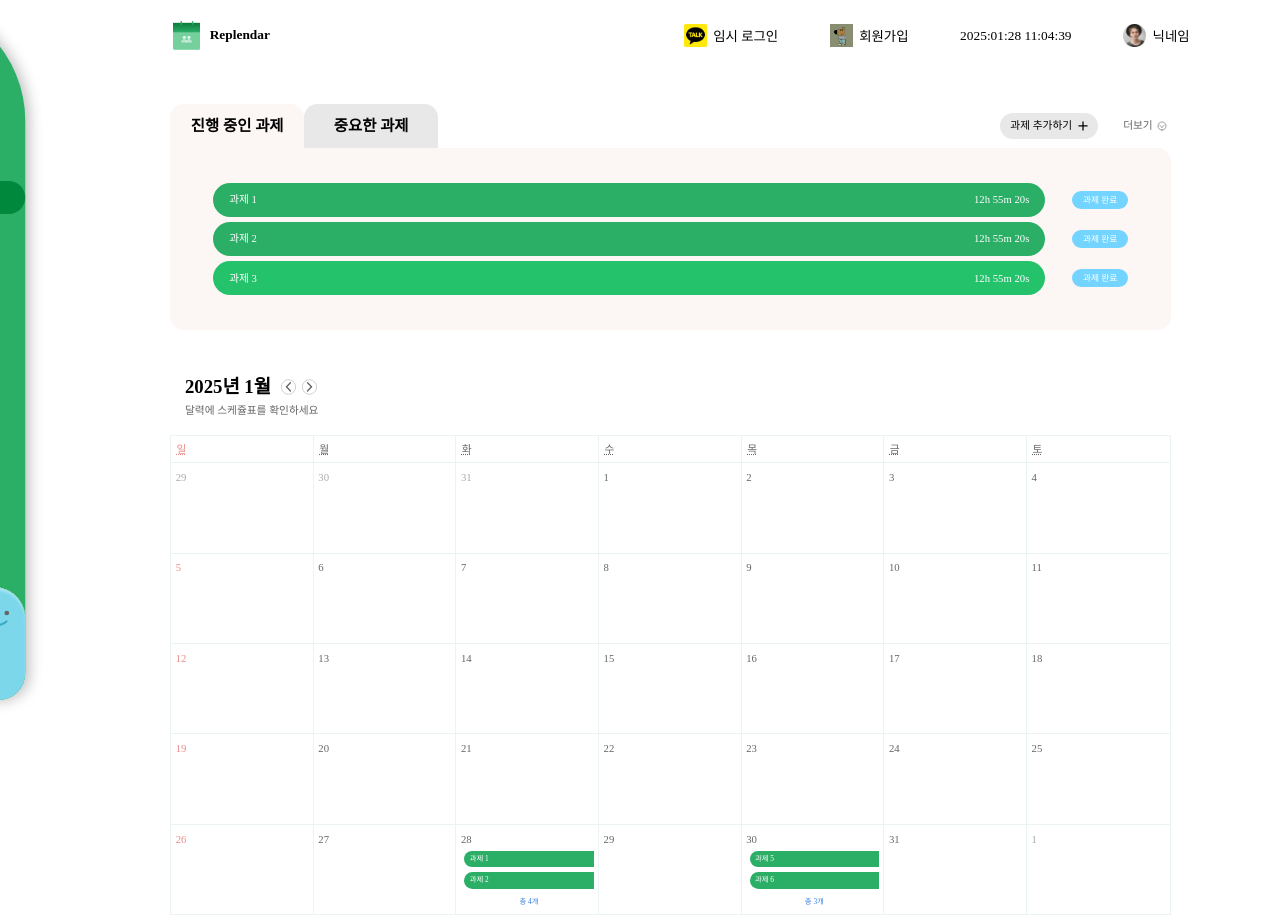
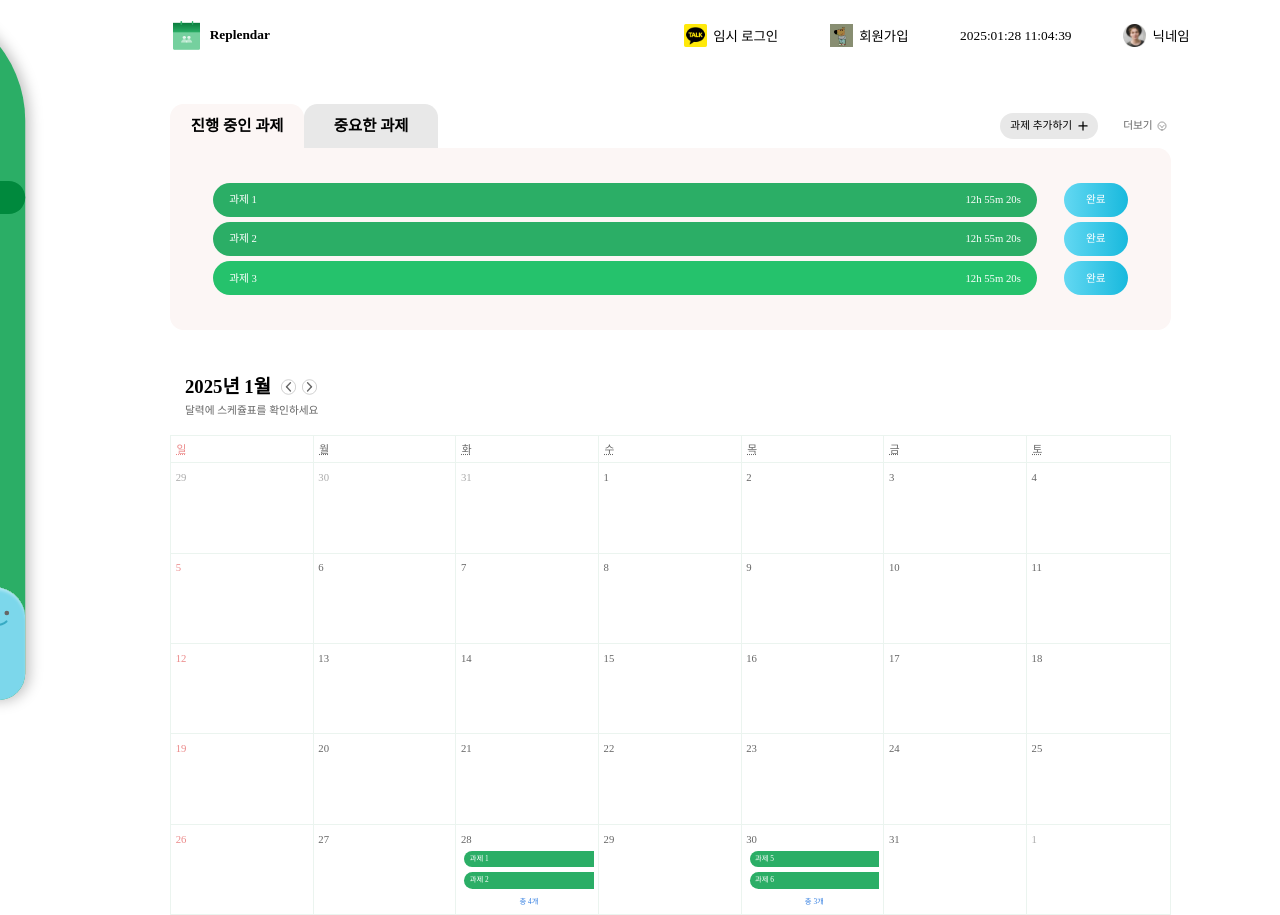
Before and after one commit to UMC-Replendar/Web, a React (Vite) app in the folder Replendar/: page /#/ in a window 1280 px wide. Built offline with nearby package versions, Linux system fonts and the light colour scheme; a web font is replaced by a local one.

Commit message:
[FEAT] 메인 정리

```diff
--- a/Replendar/src/modal/commuModal.tsx
+++ b/Replendar/src/modal/commuModal.tsx
@@ -8,7 +8,7 @@ const Overlay = styled.div`
   left: 0;
   width: 100%;
   height: 100%;
-  background: transparent;!important
+  background: transparent !important;
   display: flex;
   align-items: center;
   justify-content: center;
--- a/Replendar/src/pages/OngoingTasks.tsx
+++ b/Replendar/src/pages/OngoingTasks.tsx
@@ -7,6 +7,7 @@ import DownArrowIcon from '../assets/images/DownArrowIcon.svg';
 import UpArrowIcon from '../assets/images/UpArrowIcon.svg';
 import EditTaskModal from '../modal/EditTaskModal';
 import useModalStore from '../store/modalStore';
+import useTaskStore from '../store/useTaskStore';
 
 const PageWrapper = styled.div`
   margin-top: 79px;
@@ -138,21 +139,23 @@ const TaskInfo = styled.div`
 `;
 
 const TaskCompleteButton = styled.button`
-  display: flex;
-  padding: 4px 16px;
+  width: 100px;
+  height: 50px;
+  padding: 14px 30px;
+  background: linear-gradient(270deg, #18b9dd 0%, #63d8f2 100%);
+  border-radius: 50px;
+  border: none;
   justify-content: center;
   align-items: center;
-  border-radius: 50px;
-  border: none;
-  background: #73d5ff;
+  gap: 8px;
+  display: flex;
   color: white;
   font-family: Pretendard;
-  font-size: 13px;
-  font-style: normal;
+  font-size: 16px;
   font-weight: 500;
-  line-height: 140%;
+  line-height: 22.4px;
   cursor: pointer;
-
+  word-wrap: break-word;
   white-space: nowrap;
 `;
 
@@ -166,88 +169,14 @@ interface TaskData {
 }
 
 function OngoingTasks() {
-  const [tasks, setTasks] = useState<TaskData[]>([
-    {
-      color: '#2BAE66',
-      name: '과제 1',
-      deadline: '2025-01-28T23:59:59',
-      remainingTime: '',
-      isToggled: false,
-      isBookmarked: false,
-    },
-    {
-      color: '#2BAE66',
-      name: '과제 2',
-      deadline: '2025-01-28T23:59:59',
-      remainingTime: '',
-      isToggled: false,
-      isBookmarked: false,
-    },
-    {
-      color: '#25C26C',
-      name: '과제 3',
-      deadline: '2025-01-28T23:59:59',
-      remainingTime: '',
-      isToggled: false,
-      isBookmarked: false,
-    },
-    {
-      color: '#7AC19A',
-      name: '과제 4',
-      deadline: '2025-01-28T23:59:59',
-      remainingTime: '',
-      isToggled: false,
-      isBookmarked: false,
-    },
-    {
-      color: '#7AC19A',
-      name: '과제 5',
-      deadline: '2025-01-30T23:59:59',
-      remainingTime: '',
-      isToggled: false,
-      isBookmarked: false,
-    },
-    {
-      color: '#7AC19A',
-      name: '과제 6',
-      deadline: '2025-01-30T23:59:59',
-      remainingTime: '',
-      isToggled: false,
-      isBookmarked: false,
-    },
-    {
-      color: '#7AC19A',
-      name: '과제 7',
-      deadline: '2025-01-30T23:59:59',
-      remainingTime: '',
-      isToggled: false,
-      isBookmarked: false,
-    },
-  ]);
-
+  const { tasks, deleteTask, updateRemainingTimes } = useTaskStore(); // Zustand에서 상태 가져오기
+  const { isOpen, openModal, closeModal, modalContent } = useModalStore(); // useModalStore 추가했어요요
   const [visibleTasksCount, setVisibleTasksCount] = useState(
     tasks.length <= 3 ? tasks.length : 3
   );
-  const { openModal, closeModal } = useModalStore(); // useModalStore 추가했어요요
 
   useEffect(() => {
-    const updateRemainingTimes = () => {
-      setTasks((prevTasks) =>
-        prevTasks.map((task) => {
-          const deadlineDate = new Date(task.deadline);
-          const now = new Date();
-          const diffMs = deadlineDate.getTime() - now.getTime();
-          const hours = Math.floor(diffMs / (1000 * 60 * 60));
-          const minutes = Math.floor((diffMs % (1000 * 60 * 60)) / (1000 * 60));
-          const seconds = Math.floor((diffMs % (1000 * 60)) / 1000);
-          return {
-            ...task,
-            remainingTime: `${hours}h ${minutes}m ${seconds}s`,
-          };
-        })
-      );
-    };
-
+    //Zustand로 뺐음
     updateRemainingTimes();
     const interval = setInterval(updateRemainingTimes, 1000);
     return () => clearInterval(interval);
@@ -261,54 +190,21 @@ function OngoingTasks() {
     }
   };
 
-  const [isModalOpen, setIsModalOpen] = useState(false);
-
-  const handleOpenModal = () => {
-    setIsModalOpen(true);
+  const handleCompleteTask = (name: string) => {
+    deleteTask(name); // name을 직접 전달하도록 수정
   };
 
-  const handleCloseModal = () => {
-    setIsModalOpen(false);
-  };
-
-  const [showBookmarked, setShowBookmarked] = useState(false); // 북마크 모드 여부
-  const filteredTasks = showBookmarked
-    ? tasks.filter((task) => task.isBookmarked)
-    : tasks;
-  const handleShowBookmarked = () => {
-    setShowBookmarked((prev) => !prev); // 북마크 모드 토글
-  };
-
-  const handleAddTask = (name: string, deadline: string) => {
-    const newTask: TaskData = {
-      color: '#7AC19A',
-      name,
-      deadline,
-      remainingTime: '',
-      isToggled: false,
-      isBookmarked: false,
-    };
-    setTasks((prevTasks) => {
-      const updatedTasks = [...prevTasks, newTask];
-      const shouldExpand = updatedTasks.length > 3;
-      setVisibleTasksCount(shouldExpand ? updatedTasks.length : 3);
-      return updatedTasks;
-    });
-    setIsModalOpen(false);
-  };
-
-  const handleCompleteTask = (index: number) => {
-    setTasks((prevTasks) => prevTasks.filter((_, i) => i !== index));
-  };
   const handleEditTask = (task: TaskData) => {
-    console.log('Edit Task Clicked:', task); // 디버깅용 로그
-    openModal(
-      <EditTaskModal
-        task={task}
-        onClose={closeModal}
-        onComplete={() => handleCompleteTask(tasks.indexOf(task))}
-      />
-    ); // EditTaskModal 열기
+    const taskIndex = tasks.findIndex((t) => t.name === task.name);
+    if (taskIndex !== -1) {
+      openModal(
+        <EditTaskModal
+          task={task}
+          onClose={closeModal}
+          onComplete={() => handleCompleteTask(task.name)} //name 기준 중복 때문에 나중에 id 로 바꾸기
+        />
+      );
+    }
   };
 
   return (
@@ -318,16 +214,15 @@ function OngoingTasks() {
           <MainPageTitleBox>
             <MainPageTitle>진행 중인 과제</MainPageTitle>
           </MainPageTitleBox>
-          <MainPageTitleBox
-            onClick={handleShowBookmarked}
-            style={{ background: showBookmarked ? '#FCF6F5' : '#E8E8E8' }}
-          >
+          <MainPageTitleBox style={{ background: '#E8E8E8' }}>
             <MainPageTitle>중요한 과제</MainPageTitle>
           </MainPageTitleBox>
         </LeftTitles>
 
         <div style={{ display: 'flex', gap: '31px' }}>
-          <AddButton onClick={handleOpenModal}>
+          <AddButton onClick={() => openModal(<AddTaskModal />)}>
+            {' '}
+            {/* AddTaskModal에 정의함 */}
             과제 추가하기
             <img src={PlusIcon} alt="Plus Icon" />
           </AddButton>
@@ -348,30 +243,25 @@ function OngoingTasks() {
           )}
         </div>
       </MainPageTitleWrapper>
-
       <TaskBox isScrollable={tasks.length > 10}>
-        {tasks.slice(0, visibleTasksCount).map((task, index) => (
+        {tasks.slice(0, visibleTasksCount).map((task) => (
           <Task
-            key={index}
+            key={task.name} // `key`는 `name`을 사용해야 더 안전함
             color={task.color}
             name={task.name}
             remainingTime={task.remainingTime || ''}
-            onComplete={() => handleCompleteTask(index)}
-            onEdit={() => handleEditTask(task)}
+            onComplete={() => handleCompleteTask(task.name)} // ✅ `index` 대신 `task.name` 전달
+            onEdit={() => handleEditTask(task)} // ✅ task 객체 전체 전달
           />
         ))}
       </TaskBox>
-
       <CustomCalendar
         tasks={tasks.map((task) => ({
           name: task.name,
           deadline: task.deadline,
         }))}
       />
-
-      {isModalOpen && (
-        <AddTaskModal onClose={handleCloseModal} onAddTask={handleAddTask} />
-      )}
+      {isOpen && modalContent} {/* Modal정의 Content추가 */}
     </PageWrapper>
   );
 }
@@ -398,7 +288,7 @@ function Task({ color, name, remainingTime, onComplete, onEdit }: TaskProps) {
             onComplete();
           }}
         >
-          과제 완료
+          완료
         </TaskCompleteButton>
       </TaskBlockContainer>
     </>
--- a/Replendar/src/store/modalStore.ts
+++ b/Replendar/src/store/modalStore.ts
@@ -5,6 +5,7 @@ interface ModalState {
   isOpen: boolean;
   content: React.ReactNode | null;
   selectedSchool: string | null;
+  modalContent: React.ReactNode | null;
   openModal: (content: React.ReactNode) => void;
   closeModal: () => void;
   setSelectedSchool: (school: string) => void;
@@ -15,8 +16,9 @@ const useModalStore = create<ModalState>((set) => ({
   isOpen: false,
   content: null,
   selectedSchool: null,
-  openModal: (content) => set({ isOpen: true, content }),
-  closeModal: () => set({ isOpen: false, content: null }),
+  modalContent: null, //추가했습니다.
+  openModal: (content) => set({ isOpen: true, modalContent: content }),
+  closeModal: () => set({ isOpen: false, modalContent: null }),
   setSelectedSchool: (school) => set({ selectedSchool: school }),
 }));
 
--- /dev/null
+++ b/Replendar/src/store/useTaskStore.ts
@@ -0,0 +1,139 @@
+import { create } from 'zustand';
+
+interface Task {
+  color: string;
+  name: string;
+  deadline: string;
+  remainingTime: string;
+  isToggled: boolean;
+  isBookmarked: boolean;
+}
+
+interface TaskStore {
+  tasks: Task[];
+  addTask: (name: string, deadline: string) => void;
+  deleteTask: (name: string) => void;
+  toggleBookmark: (name: string) => void;
+  editTask: (name: string, updatedTask: Partial<Task>) => void;
+  updateRemainingTimes: () => void;
+}
+
+const useTaskStore = create<TaskStore>((set, get) => ({
+  tasks: [
+    {
+      color: '#2BAE66',
+      name: '과제 1',
+      deadline: '2025-01-28T23:59:59',
+      remainingTime: '',
+      isToggled: false,
+      isBookmarked: false,
+    },
+    {
+      color: '#2BAE66',
+      name: '과제 2',
+      deadline: '2025-01-28T23:59:59',
+      remainingTime: '',
+      isToggled: false,
+      isBookmarked: false,
+    },
+    {
+      color: '#25C26C',
+      name: '과제 3',
+      deadline: '2025-01-28T23:59:59',
+      remainingTime: '',
+      isToggled: false,
+      isBookmarked: false,
+    },
+    {
+      color: '#7AC19A',
+      name: '과제 4',
+      deadline: '2025-01-28T23:59:59',
+      remainingTime: '',
+      isToggled: false,
+      isBookmarked: false,
+    },
+    {
+      color: '#7AC19A',
+      name: '과제 5',
+      deadline: '2025-01-30T23:59:59',
+      remainingTime: '',
+      isToggled: false,
+      isBookmarked: false,
+    },
+    {
+      color: '#7AC19A',
+      name: '과제 6',
+      deadline: '2025-01-30T23:59:59',
+      remainingTime: '',
+      isToggled: false,
+      isBookmarked: false,
+    },
+    {
+      color: '#7AC19A',
+      name: '과제 7',
+      deadline: '2025-01-30T23:59:59',
+      remainingTime: '',
+      isToggled: false,
+      isBookmarked: false,
+    },
+  ],
+  addTask: (name, deadline) =>
+    set((state) => {
+      const newTask: Task = {
+        color: '#7AC19A',
+        name,
+        deadline,
+        remainingTime: '',
+        isToggled: false,
+        isBookmarked: false,
+      };
+
+      const updatedTasks = [...state.tasks, newTask];
+
+      console.log(' Adding task:', newTask);
+      console.log(' Before update:', get().tasks);
+      console.log(' After update:', updatedTasks);
+
+      return { tasks: updatedTasks };
+    }),
+  deleteTask: (name) =>
+    set((state) => {
+      const taskIndex = state.tasks.findIndex((task) => task.name === name);
+      if (taskIndex === -1) return state; // 존재하지 않는 경우 그대로 반환
+
+      return {
+        tasks: state.tasks.filter((_, index) => index !== taskIndex),
+      };
+    }),
+
+  toggleBookmark: (name) =>
+    set((state) => ({
+      tasks: state.tasks.map((task) =>
+        task.name === name
+          ? { ...task, isBookmarked: !task.isBookmarked }
+          : task
+      ),
+    })),
+  editTask: (name, updatedTask) =>
+    set((state) => ({
+      tasks: state.tasks.map((task) =>
+        task.name === name ? { ...task, ...updatedTask } : task
+      ),
+    })),
+  updateRemainingTimes: () =>
+    set((state) => {
+      const updatedTasks = state.tasks.map((task) => {
+        const deadlineDate = new Date(task.deadline);
+        const now = new Date();
+        const diffMs = deadlineDate.getTime() - now.getTime();
+        const hours = Math.floor(diffMs / (1000 * 60 * 60));
+        const minutes = Math.floor((diffMs % (1000 * 60 * 60)) / (1000 * 60));
+        const seconds = Math.floor((diffMs % (1000 * 60)) / 1000);
+        return { ...task, remainingTime: `${hours}h ${minutes}m ${seconds}s` };
+      });
+
+      return { tasks: [...updatedTasks] }; // 새로운 배열 반환
+    }),
+}));
+
+export default useTaskStore;
--- a/Replendar/src/types.ts
+++ b/Replendar/src/types.ts
@@ -1,3 +1,4 @@
+// 기존 Task 정의 (완료 상태, 시간 포함)
 export interface Task {
   date: string;
   time: string;
@@ -6,6 +7,7 @@ export interface Task {
   status: '완료' | '미완료';
 }
 
+// 기존 StoredTask 정의 (마감일과 유효성만 포함)
 export interface StoredTask {
   date: string; // 마감일
   delay: '만료' | '유효'; // 만료 여부
```
Also changed, not shown: Replendar/src/components/CommuComponents/modalContents/commuModalContent.tsx (+3 -4 lines), Replendar/src/modal/AddTaskModal.tsx (+8 -8 lines).
